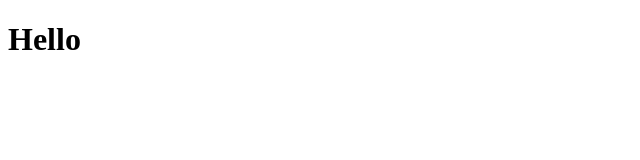
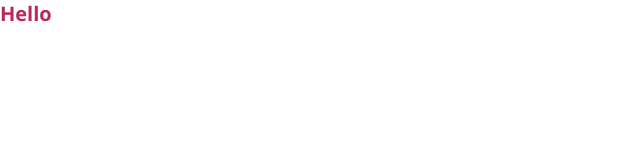
Before and after one commit to TechArmy-accio/flex-box-project, a plain HTML site: page index.html in a window 1280 px wide. Shown: the whole page, without its empty margins (0-640 px from the left). Drawn offline with nearby package versions, Linux system fonts and the light colour scheme.

Commit message:
basic setup

```diff
--- /dev/null
+++ b/css/base.css
@@ -0,0 +1,53 @@
+
+/* decide all color codes */
+/* Primary: #eb2f64
+Primary light: #FF3366
+Primary dark: #BA265D
+
+Grey light 1: #faf9f9
+Grey light 2: #f4f2f2
+Grey light 3: #f0eeee
+Grey light 4: #ccc
+
+Grey dark 1: #333
+Grey dark 2: #777
+Grey dark 3: #999 */
+
+
+/* font  */
+
+
+/* font-size */
+/* custom properties */
+:root{
+    --primary: #eb2f64;
+    --primary-light: #FF3366;
+    --primary-dark: #BA265D;
+    --grey-light-1: #faf9f9;
+    --grey-light-2: #f4f2f2;
+    --grey-light-3: #f0eeee;
+    --grey-light-4: #ccc;
+    --grey-dark-1: #333;
+    --grey-dark-2: #777;
+    --grey-dark-3: #999;
+}
+/* root, html, * */
+
+*{
+    margin: 0;
+    padding: 0;
+    box-sizing: border-box;
+}
+
+
+body{
+    font-family: 'open sans', cursive;
+    font-size: 62.5%; /* 1rem = 10px */
+    /* background-color: var(--primary); */
+}
+
+
+/* // em, rem  */
+
+
+ /* 16px => (10/16)*100 = 62.5% => 1rem = 10px */
--- /dev/null
+++ b/css/component.css
@@ -0,0 +1,5 @@
+
+
+h1{
+    color: var(--primary-dark);
+}
--- /dev/null
+++ b/css/layout.css
@@ -0,0 +1 @@
+/* flex box => layout */
--- /dev/null
+++ b/css/main.css
@@ -0,0 +1,4 @@
+
+@import "layout.css";
+@import url("component.css");
+@import "base.css";
--- a/index.html
+++ b/index.html
@@ -3,6 +3,14 @@
 <head>
     <meta charset="UTF-8">
     <meta name="viewport" content="width=device-width, initial-scale=1.0">
+
+    <link rel="preconnect" href="https://fonts.googleapis.com">
+    <link rel="preconnect" href="https://fonts.gstatic.com" crossorigin>
+    <link href="https://fonts.googleapis.com/css2?family=Open+Sans:ital,wght@0,300..800;1,300..800&display=swap" rel="stylesheet">
+
+    <link rel="stylesheet" href="./css/main.css">
+
+
     <title>FlexBox Project</title>
 </head>
 <body>
```
